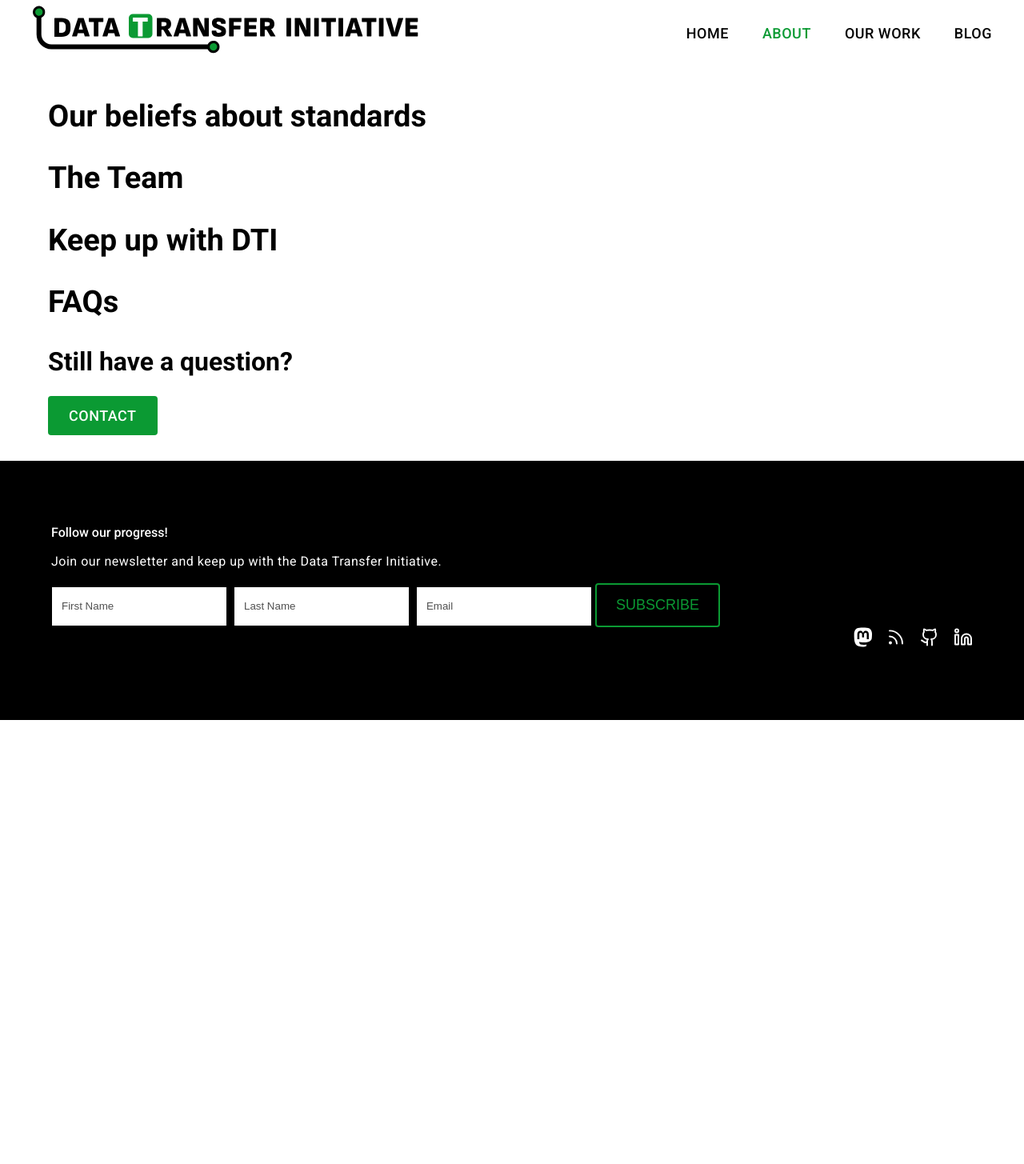
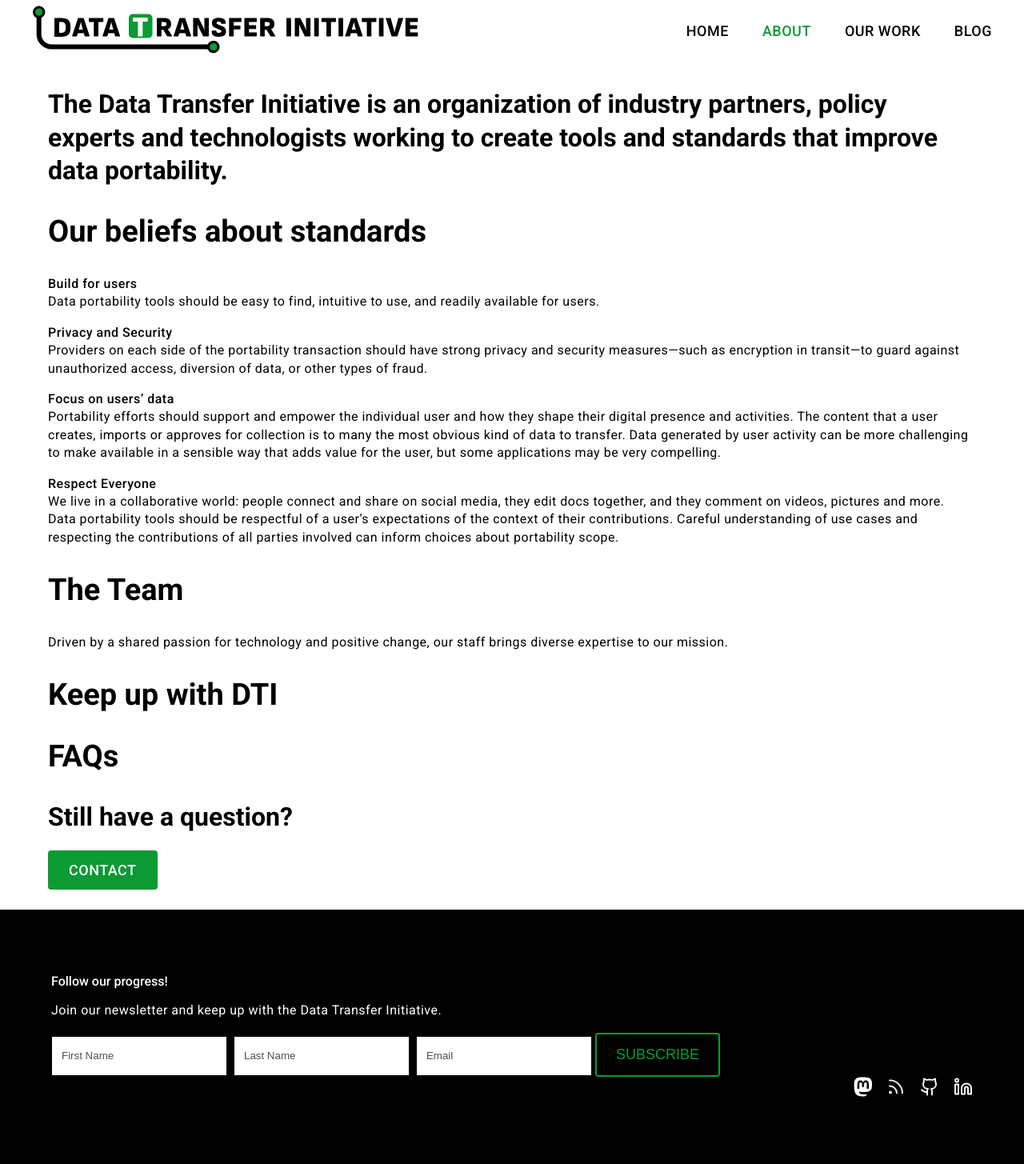
Before and after one commit to dtinit/dtinit.github.io, a Jekyll site: the page built from about.md, in a window 1280 px wide. Shown: the whole page at 80% size. Built offline with Jekyll 4.4.1, drawn with Linux system fonts in a browser that asks for light colours; our own code applies the rules of GitHub Pages for plain Markdown files; comment, search, counter and statistics services are not loaded; before the commit the page ends 900 px from its top, so only the background shows below that.

Commit message:
Adds some of the text to the about.md page and edited it carefully

```diff
--- a/about.md
+++ b/about.md
@@ -2,9 +2,29 @@
 logo: light
 ---
 
+### The Data Transfer Initiative is an organization of industry partners, policy experts and technologists working to create tools and standards that improve data portability.
+
 ## Our beliefs about standards
 
+**Build for users**
+<br/>
+Data portability tools should be easy to find, intuitive to use, and readily available for users.
+
+**Privacy and Security**
+<br/>
+Providers on each side of the portability transaction should have strong privacy and security measures—such as encryption in transit—to guard against unauthorized access, diversion of data, or other types of fraud.
+
+**Focus on users' data**
+<br/>
+Portability efforts should support and empower the individual user and how they shape their digital presence and activities. The content that a user creates, imports or approves for collection is to many the most obvious kind of data to transfer.  Data generated by user activity can be more challenging to make available in a sensible way that adds value for the user, but some applications may be very compelling.
+
+**Respect Everyone**
+<br/>
+We live in a collaborative world: people connect and share on social media, they edit docs together, and they comment on videos, pictures and more. Data portability tools should be respectful of a user's expectations of the context of their contributions.   Careful understanding of use cases and respecting the contributions of all parties involved can inform choices about portability scope.
+
 ## The Team
+
+Driven by a shared passion for technology and positive change, our staff brings diverse expertise to our mission.
 
 ## Keep up with DTI
 
```
